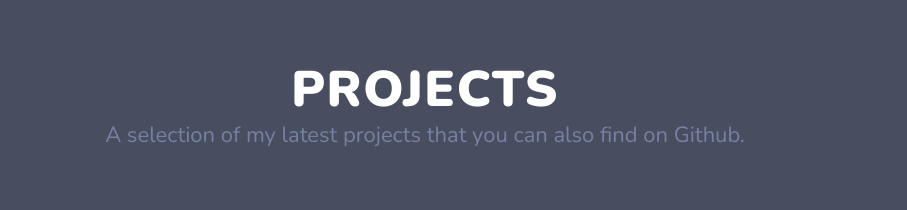
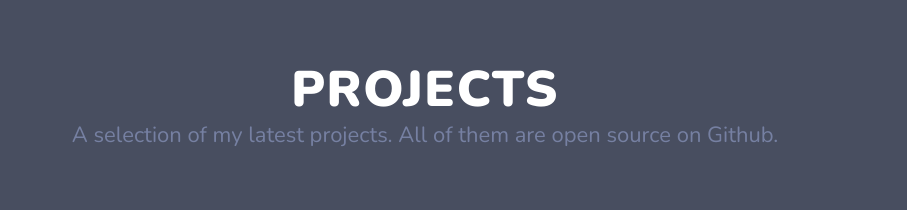
Before and after one commit to TwentyFiveSoftware/twentyfive.dev, a React (Create React App) app: page / in a window 1280 px wide. Shown: the part 820-1030 px from the top of the page, without its empty margins (215-1122 px from the left). Built offline with nearby package versions, Linux system fonts and the light colour scheme.

Commit message:
Changed project section's subtitle.

```diff
--- a/src/App.js
+++ b/src/App.js
@@ -64,7 +64,7 @@ export default function App() {
             <div className={'projects-zone'} id={'projects'}>
                 <div>
                     <div className={'projects-zone__title'}>PROJECTS</div>
-                    <div className={'projects-zone__subtitle'}>A selection of my latest projects that you can also find on <a href={'https://www.github.com/TwentyFiveSoftware'}>Github</a>.</div>
+                    <div className={'projects-zone__subtitle'}>A selection of my latest projects. All of them are open source on <a href={'https://www.github.com/TwentyFiveSoftware'}>Github</a>.</div>
                 </div>
                 <div className={'projects-zone__list'}>
                     {projects.map((project, index) =>
```
